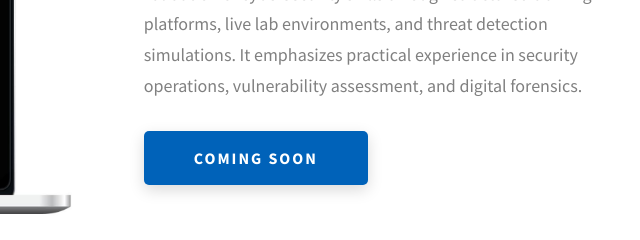
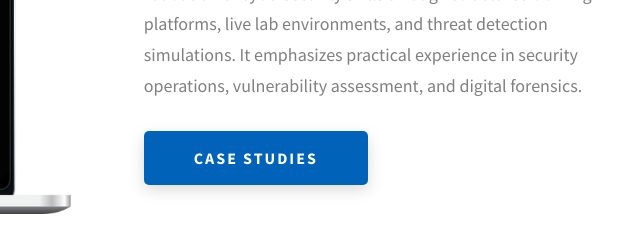
Before and after one commit to hanyeti/hanyeti.github.io, a website: page index.html in a window 1280 px wide. Shown: the part 4120-4360 px from the top of the page, 634-1274 px from the left. Drawn offline with Linux system fonts and the light colour scheme.

Commit message:
Update index.html

```diff
--- a/index.html
+++ b/index.html
@@ -289,10 +289,10 @@ This project is all about walking through a real-world phishing incident from st
 This project collection showcases the development and validation of cybersecurity skills through structured training platforms, live lab environments, and threat detection simulations. It emphasizes practical experience in security operations, vulnerability assessment, and digital forensics.
               </p>
               <a
-                href="#"
+                href="./case-studies.html"
                 class="btn btn--med btn--theme dynamicBgClr"
                 target="_blank"
-                >Coming Soon</a
+                >Case Studies</a
               >
             </div>
 
```
